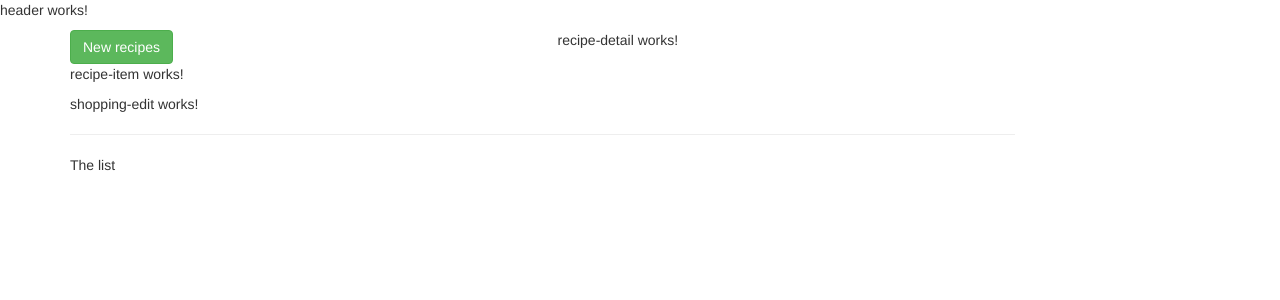
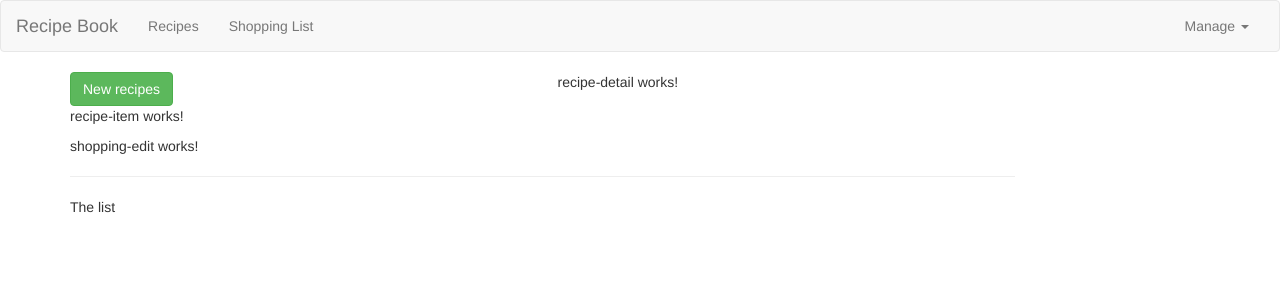
Before and after one commit to vallauri-ict/my-recipes-michele-ghisolfi, an Angular app: page / in a window 1280 px wide. Shown: the top 300 px of the page. Built offline with nearby package versions, Linux system fonts and the light colour scheme.

Commit message:
Header layed out

```diff
--- a/src/app/header/header.component.html
+++ b/src/app/header/header.component.html
@@ -1 +1,29 @@
-<p>header works!</p>
+<nav class="navbar navbar-default">
+  <div class="container-fluid">
+    <div class="navbar-header">
+       <button type="button" class="navbar-toggle" (click)="collapsed = !collapsed">
+          <span class="icon-bar" *ngFor="let i of [1,2,3]"></span>
+       </button>
+       <a href="#" class="navbar-brand"> Recipe Book </a>
+    </div>
+
+    <div class="navbar-collapse" [class.collapse]="collapsed" (window:resize)="collapsed = true">
+       <ul class="nav navbar-nav">
+          <li><a href="#">Recipes</a></li>
+          <li><a href="#">Shopping List</a></li>
+       </ul>
+       <ul class="nav navbar-nav navbar-right">
+          <li class="dropdown">
+             <a href="#" class="dropdown-toggle" role="button">
+                Manage
+                <span class="caret"></span>
+             </a>
+             <ul class="dropdown-menu">
+                <li><a href="#">Save Data</a></li>
+                <li><a href="#">Fetch Data</a></li>
+             </ul>
+          </li>
+       </ul>
+    </div>
+  </div>
+</nav>
--- a/src/app/header/header.component.ts
+++ b/src/app/header/header.component.ts
@@ -7,6 +7,8 @@
 })
 export class HeaderComponent implements OnInit {
 
+  collapsed:boolean = true;
+
   constructor() { }
 
   ngOnInit(): void {
```
